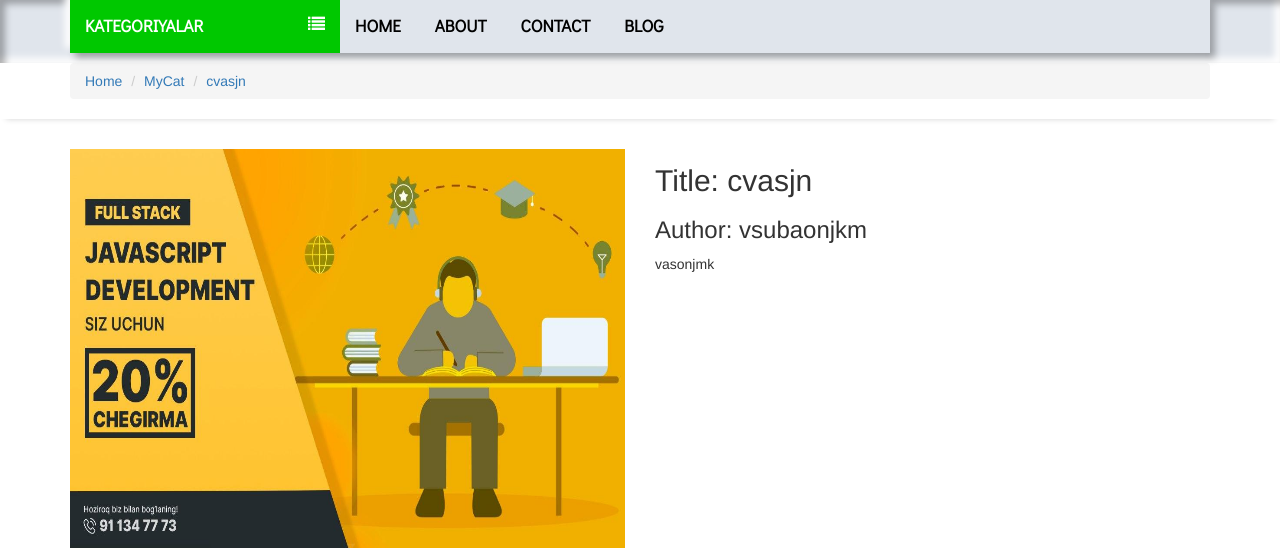
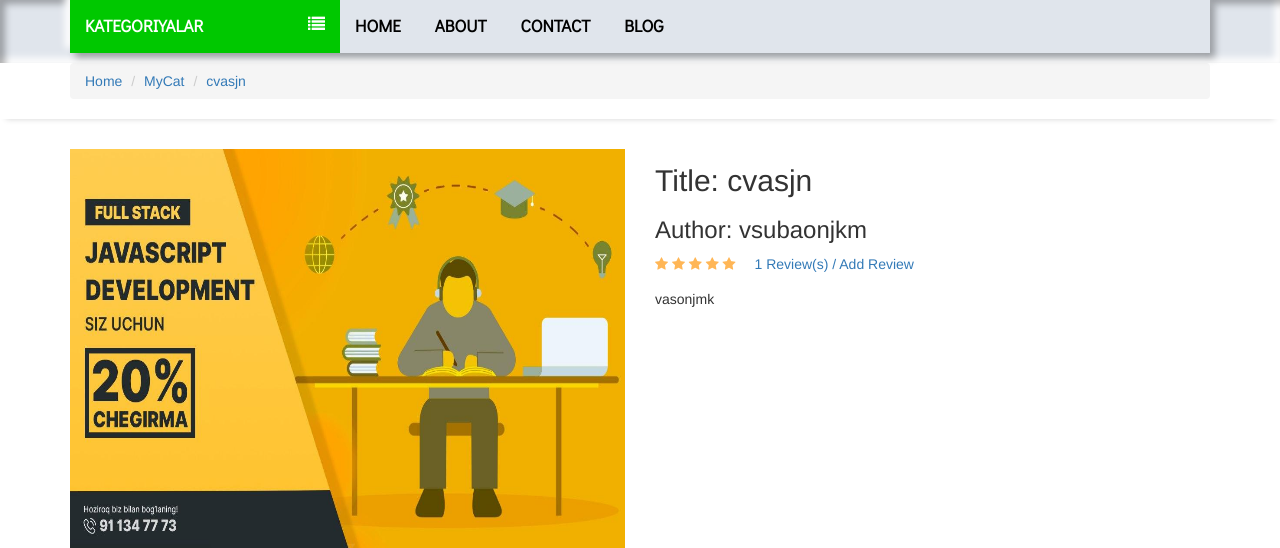
Before and after one commit to SDeVPro/news, a Django app: a page that uses home/templates/article_detail.html in a window 1280 px wide. Shown: the part 192-740 px from the top of the page. Run offline with Django 3.2, Linux system fonts and the light colour scheme; a user stored in the database is signed in; data comes from the database, SQL or seed files in the repository; some libraries are stand-ins or nearby versions; some web fonts are replaced.

Commit message:
reviews counter

```diff
--- a/home/templates/article_detail.html
+++ b/home/templates/article_detail.html
@@ -57,16 +57,16 @@
                             <h2 class="product-name">Title: {{ post.title }}</h2>
                             <h3 class="product-price">Author: {{ post.author}}</h3>
                             <div>
-{#                                <div class="product-rating">#}
-{#                                    <i class="fa fa-star{% if product.avaregereview < 1%}-o empty{% endif%}"></i>#}
-{#                                    <i class="fa fa-star{% if product.avaregereview < 2%}-o empty{% endif%}"></i>#}
-{#                                    <i class="fa fa-star{% if product.avaregereview < 3%}-o empty{% endif%}"></i>#}
-{#                                    <i class="fa fa-star{% if product.avaregereview < 4%}-o empty{% endif%}"></i>#}
-{#                                    <i class="fa fa-star{% if product.avaregereview < 5%}-o empty{% endif%}"></i>#}
-{#                                    {{ product.avaregereview |stringformat:".2f"}}#}
-{#                                </div>#}
-{#                                <a href="#tab1"> {{ product.countreview}}  Review(s) / Add Review</a>#}
-{#                            </div>#}
+                                <div class="product-rating">
+                                    <i class="fa fa-star{% if post.avaregereview < 1%}-o empty{% endif%}"></i>
+                                    <i class="fa fa-star{% if post.avaregereview < 2%}-o empty{% endif%}"></i>
+                                    <i class="fa fa-star{% if post.avaregereview < 3%}-o empty{% endif%}"></i>
+                                    <i class="fa fa-star{% if post.avaregereview < 4%}-o empty{% endif%}"></i>
+                                    <i class="fa fa-star{% if post.avaregereview < 5%}-o empty{% endif%}"></i>
+                                    {{ post.avaregereview |stringformat:".2f"}}
+                                </div>
+                                <a href="#tab1"> {{ post.countreview}}  Review(s) / Add Review</a>
+                            </div>
 
 
                             <p>{{ post.description }}</p>
--- a/post/models.py
+++ b/post/models.py
@@ -2,6 +2,7 @@ from django.contrib.auth.models import User
 from django.db import models
 
 # Create your models here.
+from django.db.models import Avg, Count
 from django.forms import ModelForm
 from django.utils.safestring import mark_safe
 from ckeditor_uploader.fields import RichTextUploadingField
@@ -36,6 +37,19 @@ class Article(models.Model):
         return mark_safe('<img src="{}" height="50"/>').format(self.image.url)
     image_tag.short_description = 'Image'
 
+    def avaregerewiew(self):
+        reviews = Comment.objects.filter(article=self).aggregate(avarage=Avg('rate'))
+        avg = 0
+        if reviews["avarage"] is not None:
+            avg = float(reviews["avarage"])
+        return avg
+    def countreview(self):
+        reviews = Comment.objects.filter(article=self).aggregate(count=Count('id'))
+        cnt = 0
+        if reviews["count"] is not None:
+            cnt = int(reviews["count"])
+        return cnt
+
 class Images(models.Model):
     article = models.ForeignKey(Article,on_delete=models.CASCADE)
     title = models.CharField(max_length=50, blank=True)
@@ -43,6 +57,7 @@ class Images(models.Model):
 
     def __str__(self):
         return self.title
+
 class Comment(models.Model):
     STATUS = (
         ('True','Mavjud'),
```
Also changed, not shown: 1 other file.
